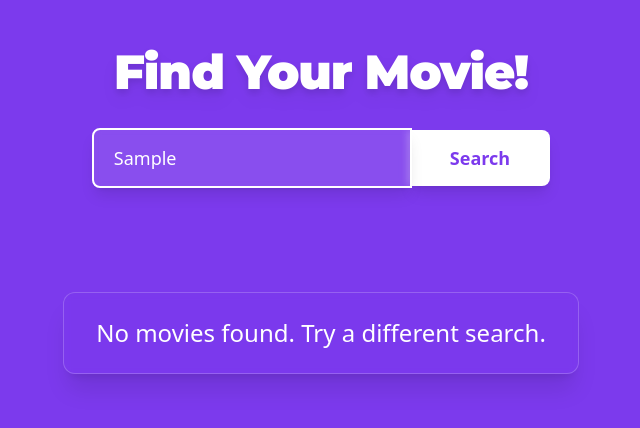
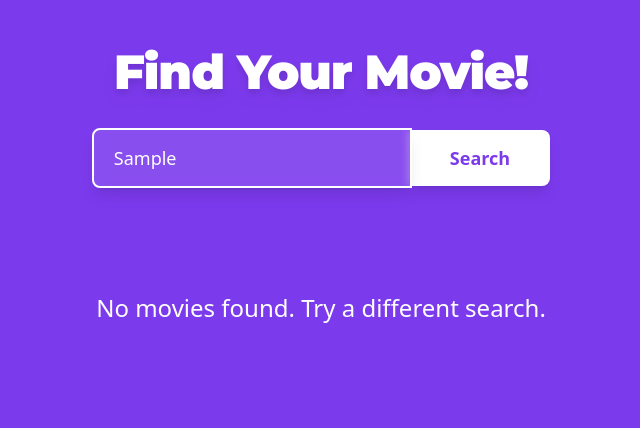
Before and after one commit to vikasjakkula/apifetching-movierulz, a React (Vite) app: page / in a window 1280 px wide. Both pictures are taken after typing "Sample" into the empty fields and a click on the button "Search". Shown: the top 428 px of the page, without its empty margins (319-959 px from the left). Built offline with nearby package versions, Linux system fonts and the light colour scheme; no server answers.

Commit message:
css updated

```diff
--- a/src/App.jsx
+++ b/src/App.jsx
@@ -262,10 +262,10 @@ function App() {
           // Movies List Container - Flexbox grid with gap, responsive padding
           <div className="flex gap-8 flex-wrap justify-center py-6 px-4 pb-12 w-full transition-all duration-300 ease-in-out min-h-[100px] max-w-7xl">
             {filtered.length === 0 ? (
-              // No Results Message - Better styled with backdrop blur
-              <div className="text-xl md:text-2xl text-white bg-violet/30 backdrop-blur-sm px-8 py-6 rounded-xl shadow-xl inline-block my-8 font-medium border border-white/20">
+              // No Results Message - Simple text, no box
+              <p className="text-xl md:text-2xl text-white my-8 font-medium">
                 No movies found. Try a different search.
-              </div>
+              </p>
             ) : (
               <>
                 {moviesToDisplay.map((movie, index) => {
```
